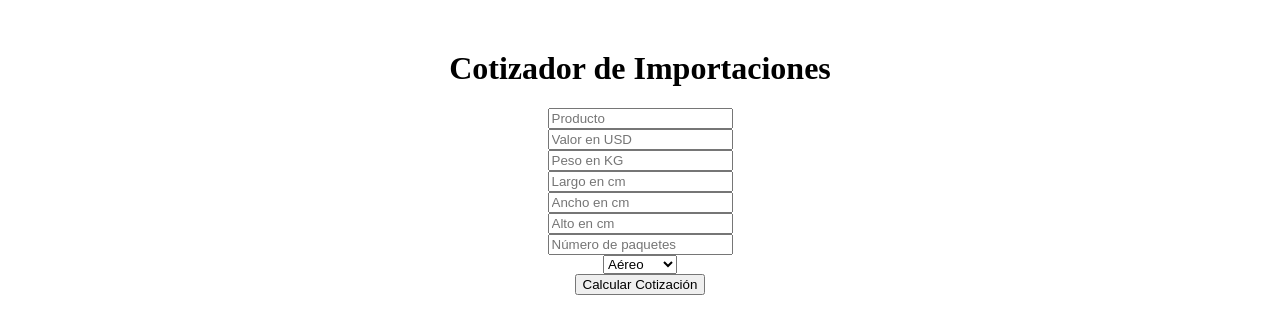
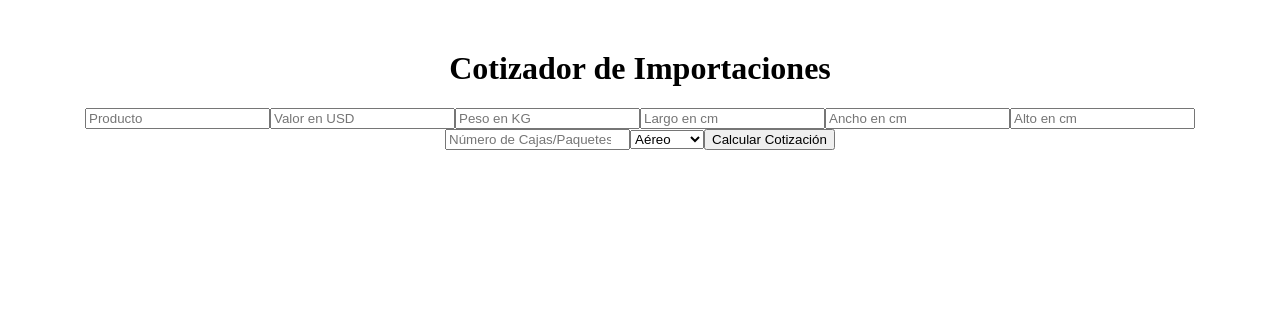
Before and after one commit to Manidevs/COTIZADOR-IMPORTACION, a Next.js app: page / in a window 1280 px wide. Shown: the top 334 px of the page. Built offline with nearby package versions, Linux system fonts and the light colour scheme.

Commit message:
Update index.js

```diff
--- a/pages/index.js
+++ b/pages/index.js
@@ -1,63 +1,54 @@
 import { useState } from 'react';
 
-export default function Home() {
+export default function Cotizador() {
   const [producto, setProducto] = useState('');
-  const [valor, setValor] = useState('');
-  const [peso, setPeso] = useState('');
-  const [transporte, setTransporte] = useState('Aéreo');
+  const [valorUSD, setValorUSD] = useState('');
+  const [pesoKG, setPesoKG] = useState('');
+  const [tipoTransporte, setTipoTransporte] = useState('Aéreo');
   const [largo, setLargo] = useState('');
   const [ancho, setAncho] = useState('');
   const [alto, setAlto] = useState('');
-  const [numPaquetes, setNumPaquetes] = useState('');
-  const [cotizacion, setCotizacion] = useState(null);
+  const [numCajas, setNumCajas] = useState('');
+  const [cotizacion, setCotizacion] = useState('');
 
   const calcularCotizacion = () => {
-    const valorNumerico = parseFloat(valor);
-    const pesoNumerico = parseFloat(peso);
-    const largoNumerico = parseFloat(largo);
-    const anchoNumerico = parseFloat(ancho);
-    const altoNumerico = parseFloat(alto);
-    const numPaquetesNumerico = parseInt(numPaquetes);
+    const volumenCBM = (largo / 100) * (ancho / 100) * (alto / 100) * numCajas;
+    let costoTransporte = 0;
 
-    if (isNaN(valorNumerico) || isNaN(pesoNumerico) || isNaN(largoNumerico) || isNaN(anchoNumerico) || isNaN(altoNumerico) || isNaN(numPaquetesNumerico)) {
-      alert('Por favor, completa todos los campos con valores numéricos válidos.');
-      return;
+    switch (tipoTransporte) {
+      case 'Aéreo':
+        costoTransporte = volumenCBM * 9000000;
+        break;
+      case 'Marítimo':
+        costoTransporte = volumenCBM * 2500000;
+        break;
+      case 'Courrier':
+        costoTransporte = volumenCBM * 5000000;
+        break;
+      default:
+        costoTransporte = 0;
     }
 
-    const volumen = (largoNumerico * anchoNumerico * altoNumerico) / 1000000 * numPaquetesNumerico; // Volumen en m3
-    const pesoVolumetrico = volumen * 167; // Peso volumétrico aproximado para aéreo
-
-    const pesoFinal = transporte === 'Aéreo' ? Math.max(pesoNumerico, pesoVolumetrico) : pesoNumerico;
-
-    let costo = 0;
-    if (transporte === 'Aéreo') {
-      costo = pesoFinal * 10 + valorNumerico * 0.05; // Ejemplo de tarifas aéreas
-    } else if (transporte === 'Courrier') {
-      costo = pesoFinal * 8 + valorNumerico * 0.04;
-    } else if (transporte === 'Marítimo') {
-      costo = volumen * 200 + valorNumerico * 0.03; // Ejemplo de tarifas marítimas
-    }
-
-    setCotizacion(costo.toFixed(2));
+    setCotizacion(`Costo estimado de transporte: $${costoTransporte.toLocaleString()}`);
   };
 
   return (
     <div style={{ textAlign: 'center', marginTop: '50px' }}>
-      <h1>Cotizador de Importaciones</h1>
-      <input placeholder="Producto" value={producto} onChange={e => setProducto(e.target.value)} /><br />
-      <input placeholder="Valor en USD" value={valor} onChange={e => setValor(e.target.value)} /><br />
-      <input placeholder="Peso en KG" value={peso} onChange={e => setPeso(e.target.value)} /><br />
-      <input placeholder="Largo en cm" value={largo} onChange={e => setLargo(e.target.value)} /><br />
-      <input placeholder="Ancho en cm" value={ancho} onChange={e => setAncho(e.target.value)} /><br />
-      <input placeholder="Alto en cm" value={alto} onChange={e => setAlto(e.target.value)} /><br />
-      <input placeholder="Número de paquetes" value={numPaquetes} onChange={e => setNumPaquetes(e.target.value)} /><br />
-      <select value={transporte} onChange={e => setTransporte(e.target.value)}>
+      <h1 style={{ fontSize: '2rem', fontWeight: 'bold' }}>Cotizador de Importaciones</h1>
+      <input type="text" placeholder="Producto" value={producto} onChange={(e) => setProducto(e.target.value)} />
+      <input type="number" placeholder="Valor en USD" value={valorUSD} onChange={(e) => setValorUSD(e.target.value)} />
+      <input type="number" placeholder="Peso en KG" value={pesoKG} onChange={(e) => setPesoKG(e.target.value)} />
+      <input type="number" placeholder="Largo en cm" value={largo} onChange={(e) => setLargo(e.target.value)} />
+      <input type="number" placeholder="Ancho en cm" value={ancho} onChange={(e) => setAncho(e.target.value)} />
+      <input type="number" placeholder="Alto en cm" value={alto} onChange={(e) => setAlto(e.target.value)} />
+      <input type="number" placeholder="Número de Cajas/Paquetes" value={numCajas} onChange={(e) => setNumCajas(e.target.value)} />
+      <select value={tipoTransporte} onChange={(e) => setTipoTransporte(e.target.value)}>
         <option value="Aéreo">Aéreo</option>
+        <option value="Marítimo">Marítimo</option>
         <option value="Courrier">Courrier</option>
-        <option value="Marítimo">Marítimo</option>
-      </select><br />
+      </select>
       <button onClick={calcularCotizacion}>Calcular Cotización</button>
-      {cotizacion !== null && <h2>Costo Estimado: ${cotizacion} USD</h2>}
+      {cotizacion && <p>{cotizacion}</p>}
     </div>
   );
 }
```
